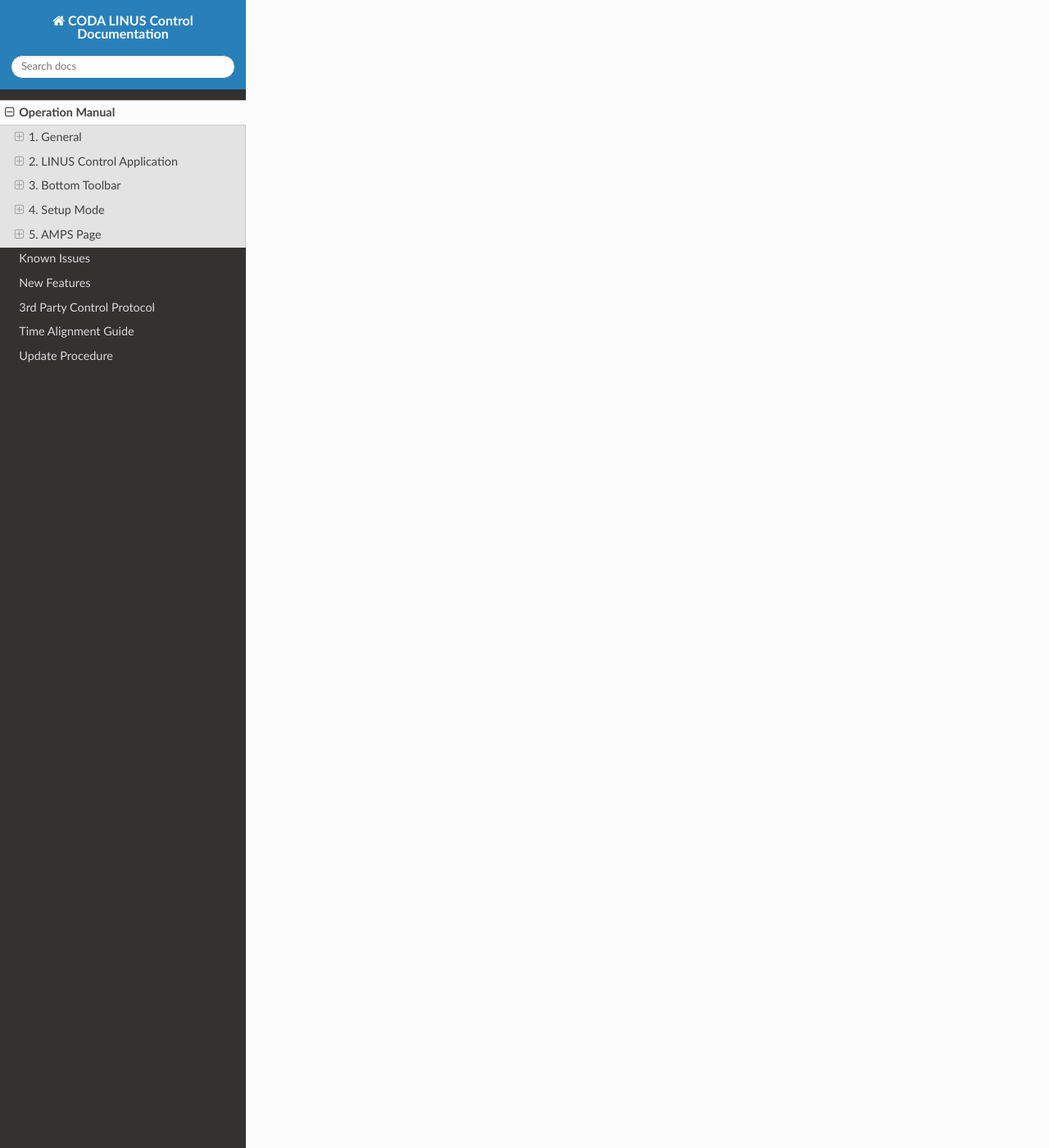
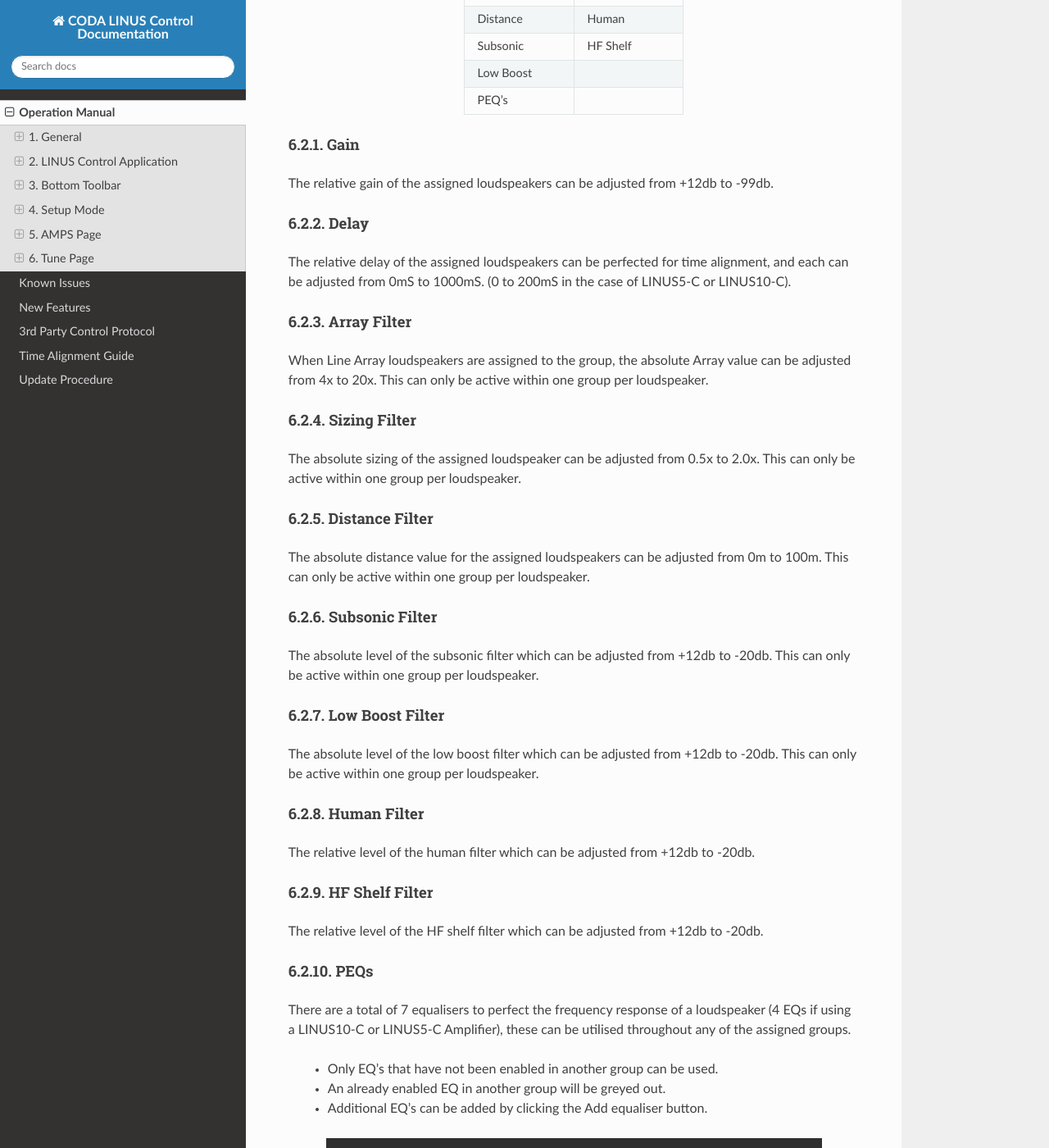
Before and after one commit to tderick/CODA-LINUX-CONTROL-DOCUMENTATION, a Sphinx documentation site: the page built from source/operation_manual.rst, in a window 1280 px wide and 1400 px high, scrolled down 40888 px. Shown: the whole window at 82% size. Built offline with Sphinx 7.4.7 and the Read the Docs theme 2.0.0, drawn with Linux system fonts in a browser that asks for light colours; pages that are not in the unit, such as notebooks, are missing from menus; some of the changed text lies outside the part shown.

Commit message:
Finish with Section 6

```diff
--- a/source/operation_manual.rst
+++ b/source/operation_manual.rst
@@ -1115,3 +1115,150 @@
     :align: center
 
 |
+
+6. Tune Page
+-------------
+
+
+6.1. Adjusting Group Parameters
++++++++++++++++++++++++++++++++
+
+.. image:: assets/images/operation_manual/6/ajustinggroupparameter.png
+    :align: center
+
+|
+
+All group tuning parameters are enabled and disabled by clicking on the corresponding icon.
+
+A greyed-out icon means the parameter is disabled. A green icon means the parameter is enabled.
+
+When the filter data is adjusted, the filter will be enabled automatically.
+
+.. image:: assets/images/operation_manual/6/enable_disable.png
+    :align: center
+
+|
+
+6.2.  Absolute vs Relative Filters
+++++++++++++++++++++++++++++++++++
+
+When a Loudspeaker is assigned to more than one group, an absolute filter can only be active in one group. A relative filter can be active in all groups with the output being the sum of all assigned groups.
+
+
+.. list-table::
+    :widths: 50 50
+    :header-rows: 1
+    :align: center
+
+    * - Absolute Filters
+      - Relative Filters
+
+    * - Array
+      - Gain
+
+    * - Sizing
+      - Delay
+
+    * - Distance
+      - Human
+
+    * - Subsonic
+      - HF Shelf
+
+    * - Low Boost
+      -
+
+    * - PEQ’s
+      -
+
+6.2.1. Gain
+************
+The relative gain of the assigned loudspeakers can be adjusted from +12db to -99db.
+
+6.2.2. Delay
+************
+
+The relative delay of the assigned loudspeakers can be perfected for time alignment, and each can be adjusted from 0mS to 1000mS.
+(0 to 200mS in the case of LINUS5-C or LINUS10-C).
+
+6.2.3. Array Filter
+*******************
+
+When Line Array loudspeakers are assigned to the group, the absolute Array value can be adjusted from 4x to 20x.
+This can only be active within one group per loudspeaker.
+
+6.2.4. Sizing Filter
+********************
+The absolute sizing of the assigned loudspeaker can be adjusted from 0.5x to 2.0x.
+This can only be active within one group per loudspeaker.
+
+6.2.5. Distance Filter
+**********************
+The absolute distance value for the assigned loudspeakers can be adjusted from 0m to 100m.
+This can only be active within one group per loudspeaker.
+
+6.2.6. Subsonic Filter
+**********************
+
+The absolute level of the subsonic filter which can be adjusted from +12db to -20db.
+This can only be active within one group per loudspeaker.
+
+6.2.7. Low Boost Filter
+************************
+The absolute level of the low boost filter which can be adjusted from +12db to -20db.
+This can only be active within one group per loudspeaker.
+
+6.2.8. Human Filter
+*******************
+The relative level of the human filter which can be adjusted from +12db to -20db.
+
+6.2.9. HF Shelf Filter
+**********************
+The relative level of the HF shelf filter which can be adjusted from +12db to -20db.
+
+6.2.10. PEQs
+*************
+There are a total of 7 equalisers to perfect the frequency response of a loudspeaker (4 EQs if using a LINUS10-C or LINUS5-C Amplifier), these can be utilised throughout any of the assigned groups.
+
+    • Only EQ’s that have not been enabled in another group can be used.
+    • An already enabled EQ in another group will be greyed out.
+    • Additional EQ’s can be added by clicking the Add equaliser button.
+
+.. image:: assets/images/operation_manual/6/pegs.png
+    :align: center
+
+|
+
+
+6.2.11. PEQ Modes
+*****************
+
+You can further tailor your sound with EQ. All 7 equalisers can be changed between parametric, high self and low shelf.
+Clicking on the dropdown arrow displays the three options, plus the ability to delete the filter.
+
+.. image:: assets/images/operation_manual/6/peqmode.png
+    :align: center
+
+|
+
+
+6.2.12. Click & Drag EQ Window
+*******************************
+
+The gain and frequency of the equaliser can be manipulated by left clicking and dragging the corresponding handle.  The PEQ number and gain value is displayed when the cursor moves over the handle.
+
+.. image:: assets/images/operation_manual/6/clickdrageowindows.png
+    :align: center
+
+|
+
+
+6.2.13. PEQ Handles
+*******************
+
+The filters can be manipulated within the PEQ graph by clicking on the filter point on the PEQ graph, then adjusting the handles that appear.
+
+.. image:: assets/images/operation_manual/6/peqhandle.png
+    :align: center
+
+|
```
